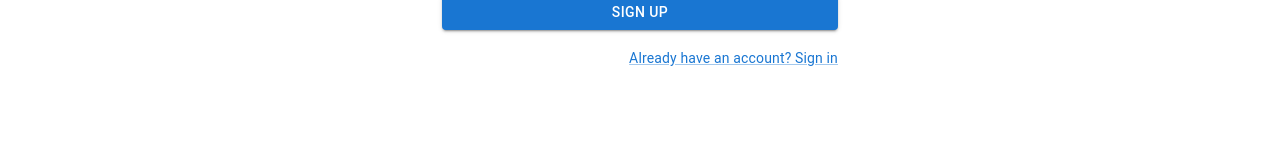
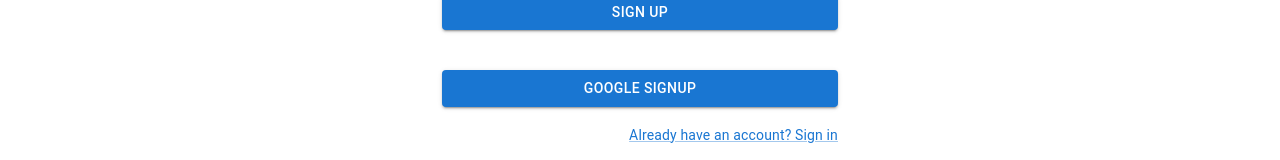
Before and after one commit to siamalrafi/creative_agency, a React (Create React App) app: page /Register in a window 1280 px wide. Shown: the part 606-766 px from the top of the page. Built offline with nearby package versions, Linux system fonts and the light colour scheme; no server answers.

Commit message:
googleSign

```diff
--- a/src/Components/Pages/SignUp/Register.jsx
+++ b/src/Components/Pages/SignUp/Register.jsx
@@ -20,7 +20,7 @@
 const theme = createTheme();
 
 export default function SignUp() {
-  const { createUser, updateUser, googelSign } = useContext(AuthContext);
+  const { createUser, updateUser, googleSign } = useContext(AuthContext);
   const [signUpError, setSignUPError] = useState('');
   const navigate = useNavigate();
 
@@ -56,7 +56,30 @@
         setSignUPError(error.message);
         toast.error('something went wrong, please try again')
       });
+  };
 
+  const handleGoogleSign = () => {
+    googleSign()
+      .then(result => {
+        const user = result.user;
+        console.log(user);
+        console.log(result);
+
+        toast.success(`${user.displayName} registered successfully.`)
+        const currentUser = {
+          email: user?.email,
+        };
+        console.log(currentUser);
+
+        const userInformation = {
+          name: user?.displayName,
+          email: user?.email,
+          userType: 'Buyer'
+        };
+      })
+      .then(error => {
+        console.log(error);
+      })
   };
 
 
@@ -139,6 +162,17 @@
             >
               Sign Up
             </Button>
+
+            <Button
+              onClick={() => handleGoogleSign()}
+              fullWidth
+              variant="contained"
+              sx={{ mt: 3, mb: 2 }}
+            >
+              Google SignUp
+            </Button>
+
+
             <Grid container justifyContent="flex-end">
               <Grid item>
                 <Link href="#" variant="body2">
--- a/src/Contexts/AuthProvider.js
+++ b/src/Contexts/AuthProvider.js
@@ -29,7 +29,7 @@
         });
     };
 
-    const googelSign = () => {
+    const googleSign = () => {
         return signInWithPopup(auth, googleProvider)
 
     };
@@ -53,7 +53,7 @@
     const authInfo = {
         createUser,
         signIn,
-        googelSign,
+        googleSign,
         updateUser,
         logOut,
         setDisplayID,
```
